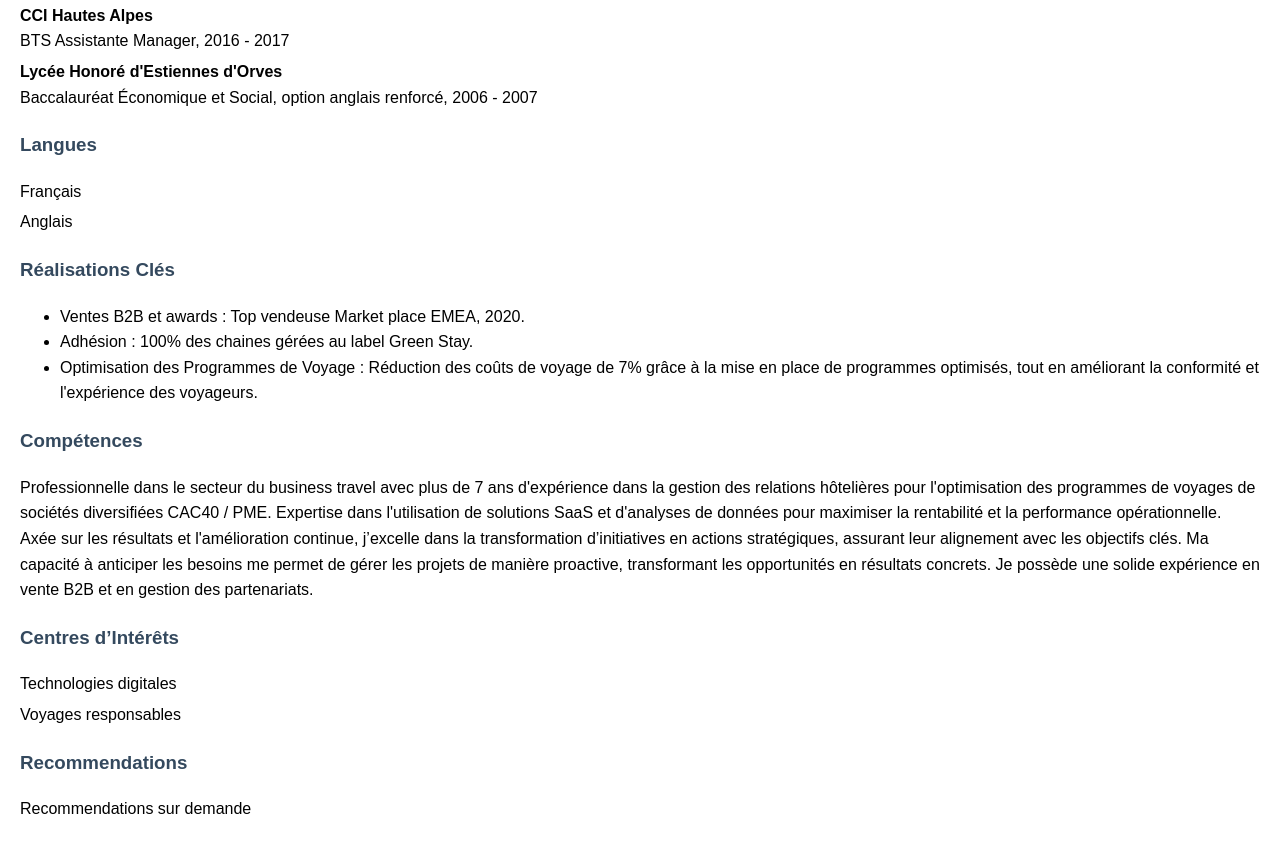
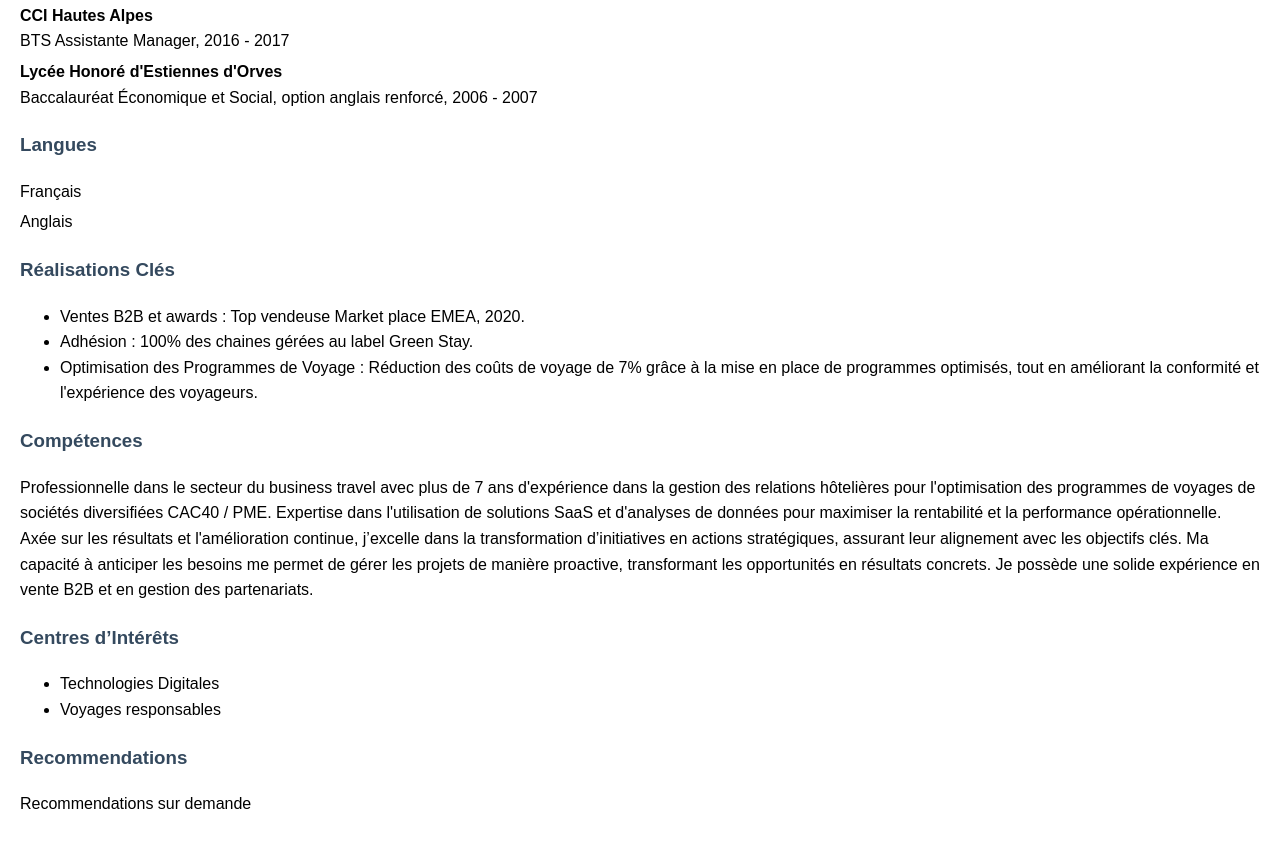
Before and after one commit to MariemBenzerari/CV-Mariem-BENZERARI, a plain HTML site: page index.html in a window 1280 px wide. Shown: the part 1203-2045 px from the top of the page. Drawn offline with Linux system fonts and the light colour scheme.

Commit message:
Update index.html

```diff
--- a/index.html
+++ b/index.html
@@ -98,8 +98,10 @@
 
     <div class="section">
         <h3>Centres d’Intérêts</h3>
-        <p>Technologies digitales</p>
-        <p>Voyages responsables</p>
+        <ul>
+            <li>Technologies Digitales</li>
+            <li>Voyages responsables</li>
+        </ul>
     </div>
 
     <div class="section">
```
